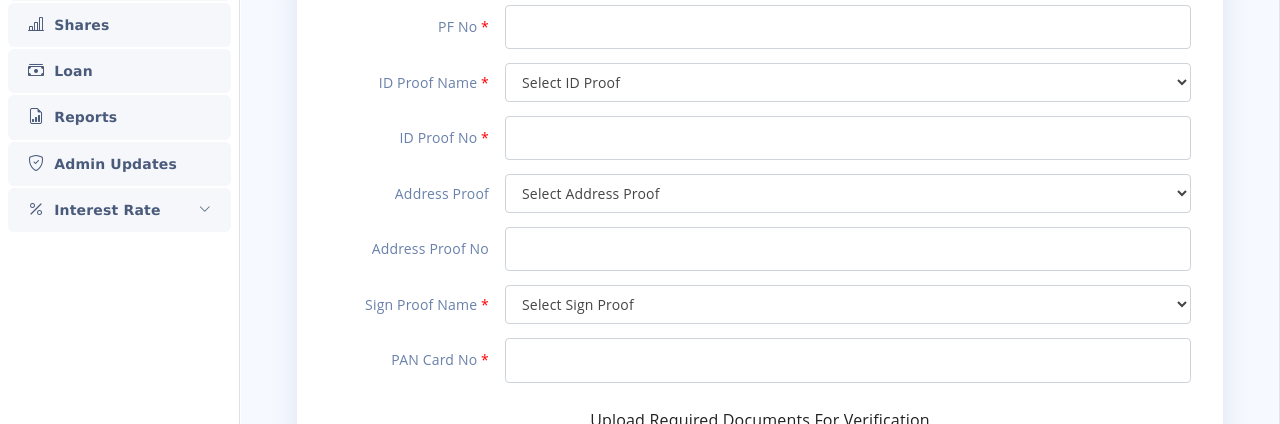
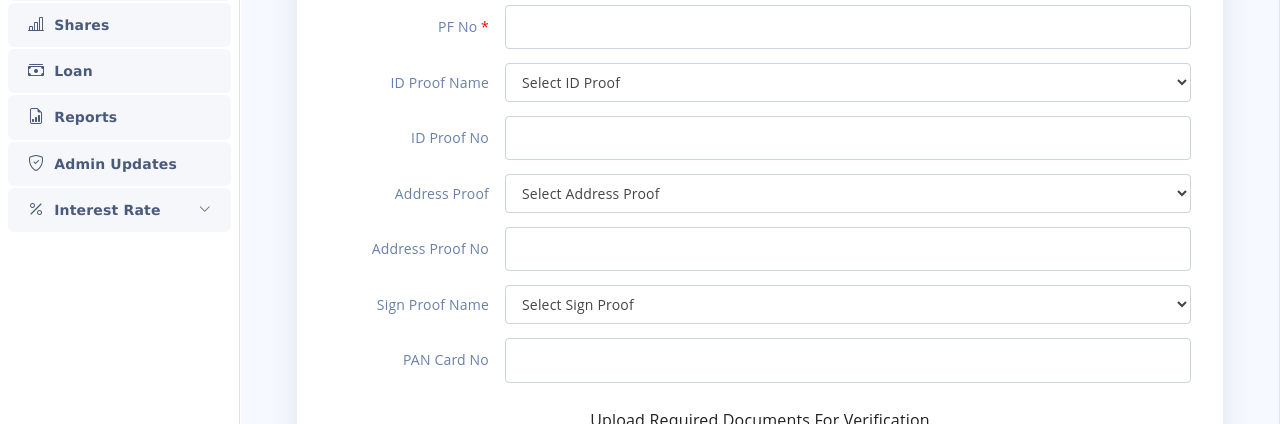
Before and after one commit to Divrik32/UCO-Bank-for-hostinger-VPS, a React (Vite) app in the folder client/: page /admin/mgi2 in a window 1280 px wide. Shown: the part 211-635 px from the top of the page. Built offline with nearby package versions, Linux system fonts and the light colour scheme; sample sign-in values are in the browser's storage.

Commit message:
adhar pan manadatory removed

```diff
--- a/client/src/pages/MGI2.jsx
+++ b/client/src/pages/MGI2.jsx
@@ -126,12 +126,12 @@ const handleNext = (e) => {
 };
 const isFormValid =
   form.pf_no &&
-  form.id_proof_name &&
-  form.id_proof_no &&
+  // form.id_proof_name &&
+  // form.id_proof_no &&
   // form.address_proof_name &&
   // form.address_proof_no &&
-  form.sign_proof_name &&
-  form.pan_no &&
+  // form.sign_proof_name &&
+  // form.pan_no &&
   doc1File &&
   doc2File;
 
@@ -220,7 +220,7 @@ const handleSubmit = (e) => {
 </div>
 
 <div style={rowStyle}>
-  <div style={labelStyle}>ID Proof Name <span style={{ color: "red" }}>*</span></div>
+  <div style={labelStyle}>ID Proof Name</div>
   <div style={fieldCol}>
 <select
   name="id_proof_name"
@@ -239,7 +239,7 @@ const handleSubmit = (e) => {
 </div>
 
 <div style={rowStyle}>
-  <div style={labelStyle}>ID Proof No <span style={{ color: "red" }}>*</span></div>
+  <div style={labelStyle}>ID Proof No</div>
   <div style={fieldCol}>
     <input
       type="text"
@@ -284,7 +284,7 @@ const handleSubmit = (e) => {
 </div>
 
 <div style={rowStyle}>
-  <div style={labelStyle}>Sign Proof Name <span style={{ color: "red" }}>*</span></div>
+  <div style={labelStyle}>Sign Proof Name</div>
   <div style={fieldCol}>
 <select
   name="sign_proof_name"
@@ -300,7 +300,7 @@ const handleSubmit = (e) => {
 </div>
 
 <div style={rowStyle}>
-  <div style={labelStyle}>PAN Card No <span style={{ color: "red" }}>*</span></div>
+  <div style={labelStyle}>PAN Card No</div>
   <div style={fieldCol}>
     <input
       type="text"
```
Also changed, not shown: 1 other file (tests, documents, lock files or other folders).
